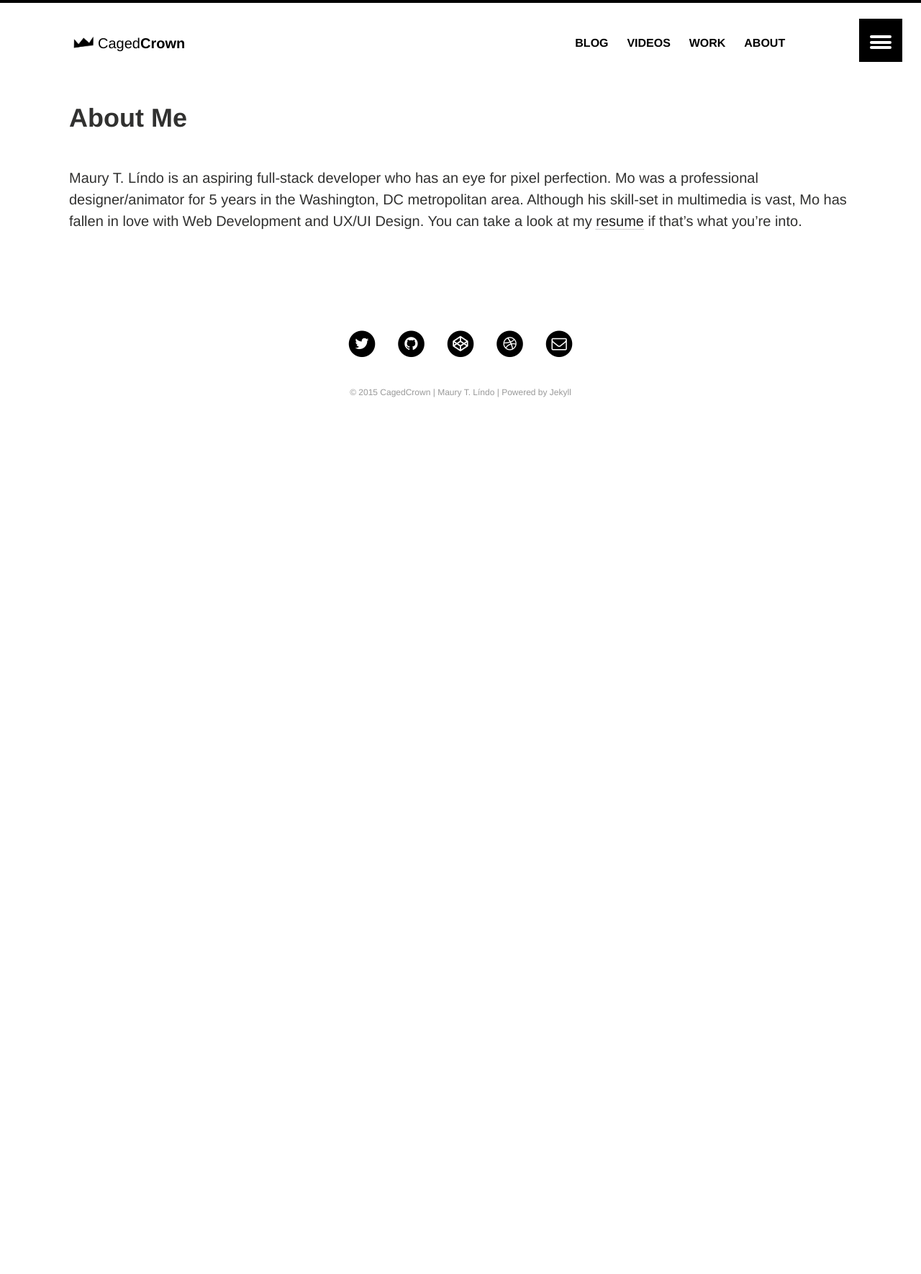
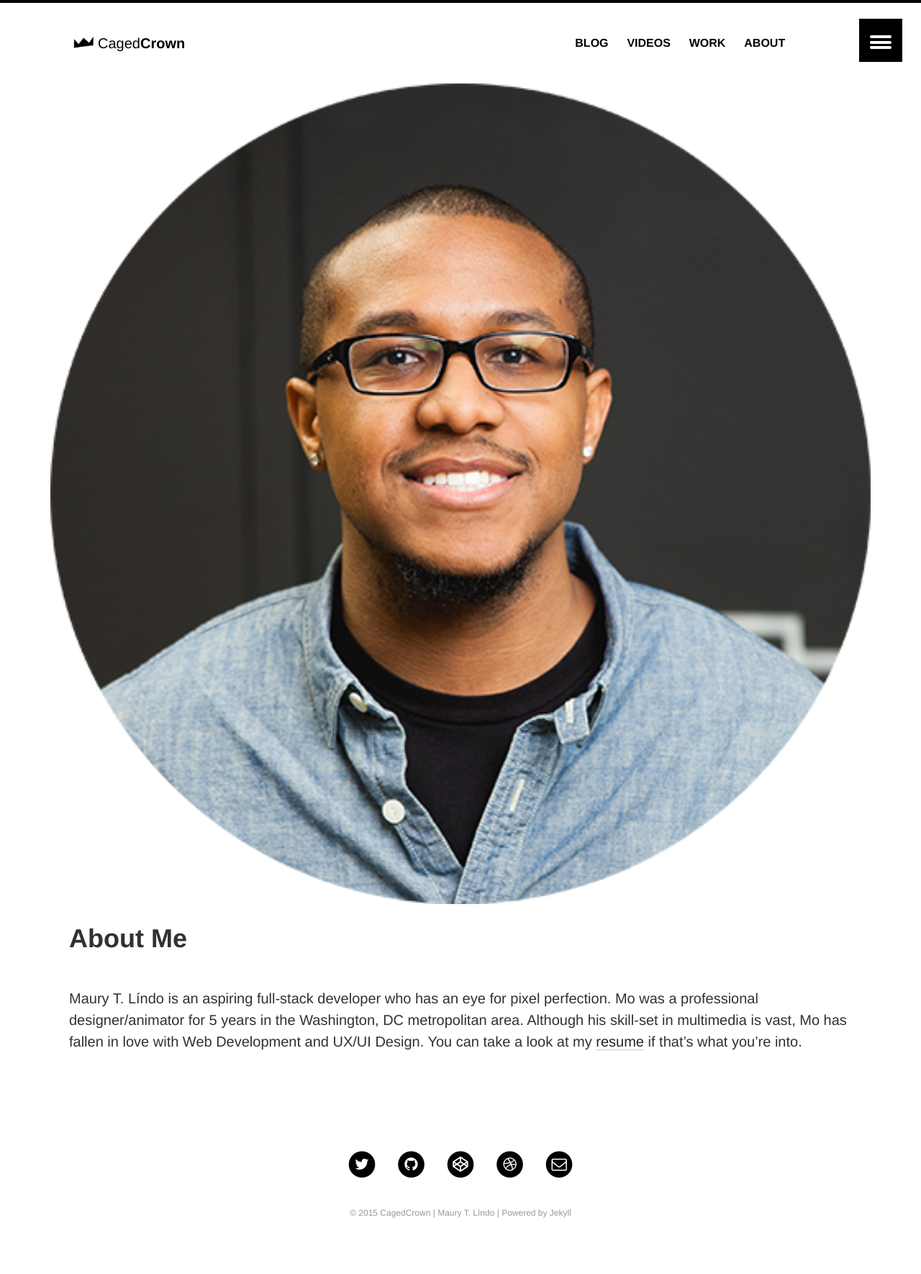
Before and after one commit to cagedcrown/cagedcrown.github.io, a Jekyll site: the page built from about/index.md, in a window 1280 px wide. Shown: the whole page at 72% size. Built offline with Jekyll 4.4.1, drawn with Linux system fonts in a browser that asks for light colours; before the commit the page ends 900 px from its top, so only the background shows below that.

Commit message:
added headshot to about me feature image

```diff
--- a/about/index.md
+++ b/about/index.md
@@ -6,7 +6,7 @@ modified:
 excerpt:
 share: false
 image:
-  feature:
+  feature: mo_headshot_circle.png
   teaser:
   thumb:
 ---
```
Also changed, not shown: images/mo_headshot_circle.png (added).
